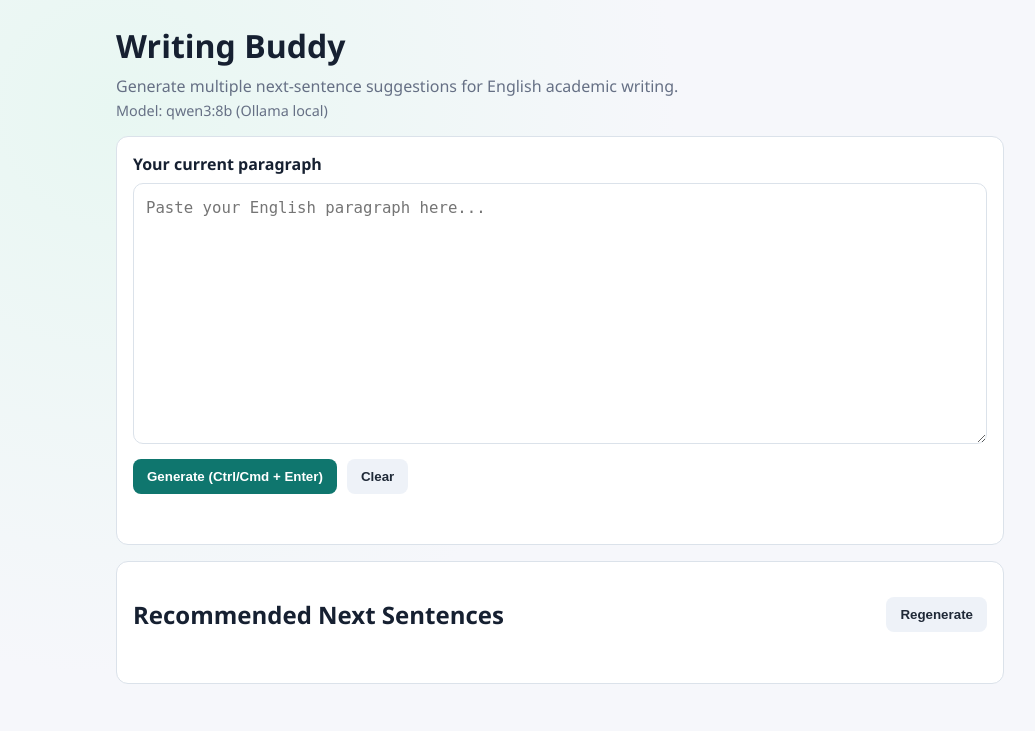
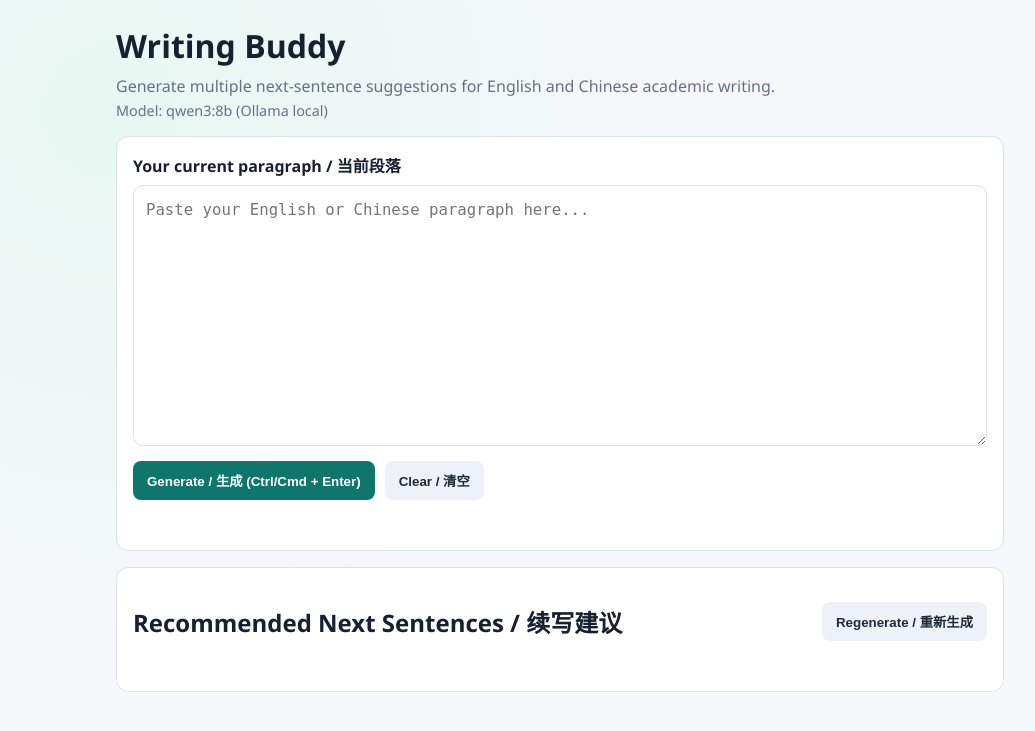
Before and after one commit to longlongman/writing_buddy, a FastAPI app: page / in a window 1280 px wide. Shown: the top 731 px of the page, without its empty margins (80-1115 px from the left). Run offline with FastAPI, Linux system fonts and the light colour scheme.

Commit message:
Add minimal Chinese support with language-aware generation

```diff
--- a/app/main.py
+++ b/app/main.py
@@ -37,7 +37,19 @@ class RecommendResponse(BaseModel):
     meta: dict
 
 
-def extract_terms(text: str, max_terms: int = 8) -> List[str]:
+def detect_language(text: str) -> str:
+    if re.search(r"[\u4e00-\u9fff]", text):
+        return "zh"
+    return "en"
+
+
+def extract_terms(text: str, lang: str, max_terms: int = 8) -> List[str]:
+    if lang == "zh":
+        chunks = re.findall(r"[\u4e00-\u9fff]{2,8}", text)
+        stop = {"我们", "你们", "他们", "因此", "然而", "通过", "这个", "那个", "进行", "研究"}
+        counts = Counter(w for w in chunks if w not in stop)
+        return [w for w, _ in counts.most_common(max_terms)]
+
     words = re.findall(r"[A-Za-z][A-Za-z\\-]{4,}", text.lower())
     stop = {
         "which",
@@ -62,7 +74,21 @@ def extract_terms(text: str, max_terms: int = 8) -> List[str]:
     return [w for w, _ in counts.most_common(max_terms)]
 
 
-def build_prompt(context_text: str, candidate_count: int, terms: List[str]) -> str:
+def build_prompt(context_text: str, candidate_count: int, terms: List[str], lang: str) -> str:
+    if lang == "zh":
+        term_constraints = "、".join(terms) if terms else "无"
+        return (
+            "你是中文学术写作助手。\n"
+            "只生成候选下一句，不要输出任何解释或说明。\n"
+            f"必须返回恰好 {candidate_count} 个不同候选。\n"
+            "每个候选都必须是一句完整、自然、正式的中文学术句子。\n"
+            "不要元信息，不要 markdown，不要编号。\n"
+            f"在相关时保持术语连续性：{term_constraints}\n\n"
+            "返回严格 JSON 对象：\n"
+            '{"sentences": ["...", "..."]}\n\n'
+            f"上下文段落：\n{context_text}\n"
+        )
+
     term_constraints = ", ".join(terms) if terms else "none"
     return (
         "You assist English academic writing.\n"
@@ -151,8 +177,12 @@ def parse_candidates(raw: str) -> List[str]:
     return [ln for ln in lines if ln]
 
 
-def normalize_sentence(s: str) -> str:
+def normalize_sentence(s: str, lang: str) -> str:
     cleaned = re.sub(r"\s+", " ", s).strip().strip('"').strip("'")
+    if lang == "zh":
+        if cleaned and cleaned[-1] not in "。！？":
+            cleaned += "。"
+        return cleaned
     if cleaned and cleaned[-1] not in ".!?":
         cleaned += "."
     return cleaned
@@ -172,11 +202,11 @@ def is_prompt_leak(sentence: str) -> bool:
     return any(token in low for token in blocked)
 
 
-def rank_and_filter(candidates: List[str], terms: List[str], count: int) -> tuple[List[str], int]:
+def rank_and_filter(candidates: List[str], terms: List[str], count: int, lang: str) -> tuple[List[str], int]:
     unique: List[str] = []
     seen = set()
     for c in candidates:
-        n = normalize_sentence(c)
+        n = normalize_sentence(c, lang=lang)
         key = n.lower()
         if key and key not in seen:
             unique.append(n)
@@ -211,32 +241,41 @@ def health():
 def recommend(req: RecommendRequest):
     context_text = req.context_text.strip()[-1200:]
     if len(context_text) < 30:
-        raise HTTPException(status_code=400, detail="Please provide more context text.")
+        raise HTTPException(status_code=400, detail="Please provide more context text / 请提供更多上下文。")
 
-    terms = extract_terms(context_text)
-    prompt = build_prompt(context_text=context_text, candidate_count=req.candidate_count, terms=terms)
+    lang = detect_language(context_text)
+    terms = extract_terms(context_text, lang=lang)
+    prompt = build_prompt(context_text=context_text, candidate_count=req.candidate_count, terms=terms, lang=lang)
     raw = call_ollama(prompt)
     parsed = parse_candidates(raw)
-    sentences, dropped = rank_and_filter(parsed, terms=terms, count=req.candidate_count)
+    sentences, dropped = rank_and_filter(parsed, terms=terms, count=req.candidate_count, lang=lang)
     if len(sentences) < 3:
-        retry_prompt = (
-            prompt
-            + "\nRegenerate. Do not repeat any previous candidates. "
-            + "Return only JSON object with key `sentences`."
-        )
+        if lang == "zh":
+            retry_prompt = prompt + "\n请重新生成，不要重复任何已有候选。只返回包含 `sentences` 键的 JSON 对象。"
+        else:
+            retry_prompt = (
+                prompt
+                + "\nRegenerate. Do not repeat any previous candidates. "
+                + "Return only JSON object with key `sentences`."
+            )
         retry_raw = call_ollama(retry_prompt)
         retry_parsed = parse_candidates(retry_raw)
         merged = parsed + retry_parsed
-        sentences, retry_dropped = rank_and_filter(merged, terms=terms, count=req.candidate_count)
+        sentences, retry_dropped = rank_and_filter(
+            merged, terms=terms, count=req.candidate_count, lang=lang
+        )
         dropped += retry_dropped
 
     if not sentences:
-        raise HTTPException(status_code=422, detail="No valid suggestions generated. Please try again.")
+        raise HTTPException(
+            status_code=422, detail="No valid suggestions generated. Please try again / 未生成有效建议，请重试。"
+        )
 
     return RecommendResponse(
         sentences=sentences,
         meta={
             "model": OLLAMA_MODEL,
+            "language": lang,
             "requested": req.candidate_count,
             "returned": len(sentences),
             "filtered": dropped,
--- a/app/static/app.js
+++ b/app/static/app.js
@@ -54,7 +54,7 @@ function renderResults(sentences) {
     text.textContent = sentence;
     const btn = document.createElement("button");
     btn.className = "secondary";
-    btn.textContent = "Insert";
+    btn.textContent = "Insert / 插入";
     btn.addEventListener("click", () => insertAtCursor(sentence));
     li.appendChild(text);
     li.appendChild(btn);
@@ -65,13 +65,13 @@ function renderResults(sentences) {
 async function generate() {
   const text = contextText.value.trim();
   if (text.length < 30) {
-    setStatus("Please provide at least 30 characters of context.", true);
+    setStatus("Please provide at least 30 characters of context / 请至少提供 30 个字符的上下文。", true);
     return;
   }
 
   generateBtn.disabled = true;
   regenerateBtn.disabled = true;
-  setStatus("Generating suggestions...");
+  setStatus("Generating suggestions... / 正在生成建议...");
   saveContext();
 
   try {
@@ -83,17 +83,17 @@ async function generate() {
 
     const data = await res.json();
     if (!res.ok) {
-      setStatus(data.detail || "Request failed.", true);
+      setStatus(data.detail || "Request failed / 请求失败。", true);
       return;
     }
 
     renderResults(data.sentences);
     localStorage.setItem(LAST_RESULTS_KEY, JSON.stringify(data.sentences));
     setStatus(
-      `Returned ${data.meta.returned} suggestions. Filtered: ${data.meta.filtered}.`
+      `Returned ${data.meta.returned} suggestions (lang: ${data.meta.language}). Filtered: ${data.meta.filtered}.`
     );
   } catch (err) {
-    setStatus("Network error. Check if server is running.", true);
+    setStatus("Network error. Check if server is running / 网络错误，请检查服务是否已启动。", true);
   } finally {
     generateBtn.disabled = false;
     regenerateBtn.disabled = false;
@@ -107,7 +107,7 @@ clearBtn.addEventListener("click", () => {
   resultList.innerHTML = "";
   localStorage.removeItem(CACHE_KEY);
   localStorage.removeItem(LAST_RESULTS_KEY);
-  setStatus("Cleared.");
+  setStatus("Cleared / 已清空。");
 });
 
 contextText.addEventListener("input", saveContext);
--- a/app/templates/index.html
+++ b/app/templates/index.html
@@ -1,5 +1,5 @@
 <!doctype html>
-<html lang="en">
+<html lang="zh-CN">
   <head>
     <meta charset="UTF-8" />
     <meta name="viewport" content="width=device-width, initial-scale=1.0" />
@@ -10,28 +10,28 @@
     <main class="container">
       <header class="header">
         <h1>Writing Buddy</h1>
-        <p>Generate multiple next-sentence suggestions for English academic writing.</p>
+        <p>Generate multiple next-sentence suggestions for English and Chinese academic writing.</p>
         <p class="meta">Model: {{ model }} (Ollama local)</p>
       </header>
 
       <section class="panel">
-        <label for="contextText">Your current paragraph</label>
+        <label for="contextText">Your current paragraph / 当前段落</label>
         <textarea
           id="contextText"
-          placeholder="Paste your English paragraph here..."
+          placeholder="Paste your English or Chinese paragraph here..."
           rows="10"
         ></textarea>
         <div class="actions">
-          <button id="generateBtn">Generate (Ctrl/Cmd + Enter)</button>
-          <button id="clearBtn" class="secondary">Clear</button>
+          <button id="generateBtn">Generate / 生成 (Ctrl/Cmd + Enter)</button>
+          <button id="clearBtn" class="secondary">Clear / 清空</button>
         </div>
         <p id="status" class="status"></p>
       </section>
 
       <section class="panel">
         <div class="list-head">
-          <h2>Recommended Next Sentences</h2>
-          <button id="regenerateBtn" class="secondary">Regenerate</button>
+          <h2>Recommended Next Sentences / 续写建议</h2>
+          <button id="regenerateBtn" class="secondary">Regenerate / 重新生成</button>
         </div>
         <ol id="resultList"></ol>
       </section>
```
Also changed, not shown: README.md.
